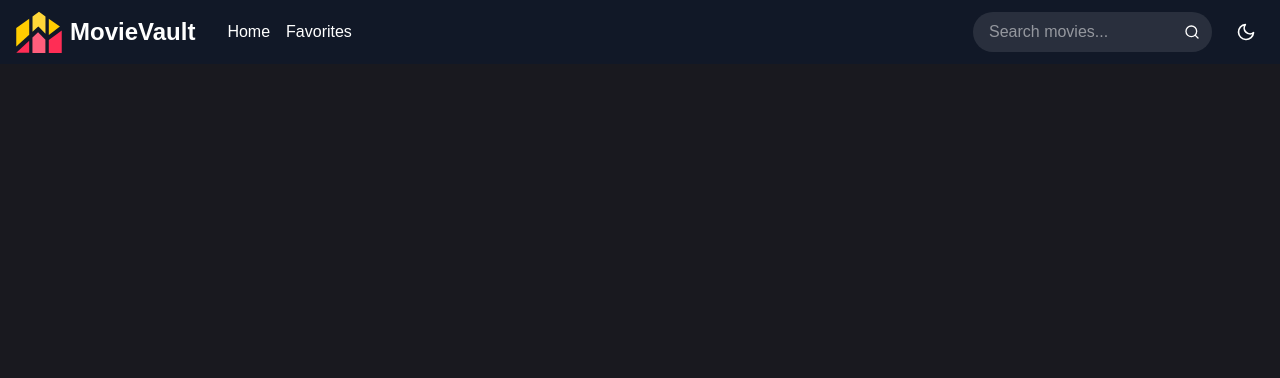
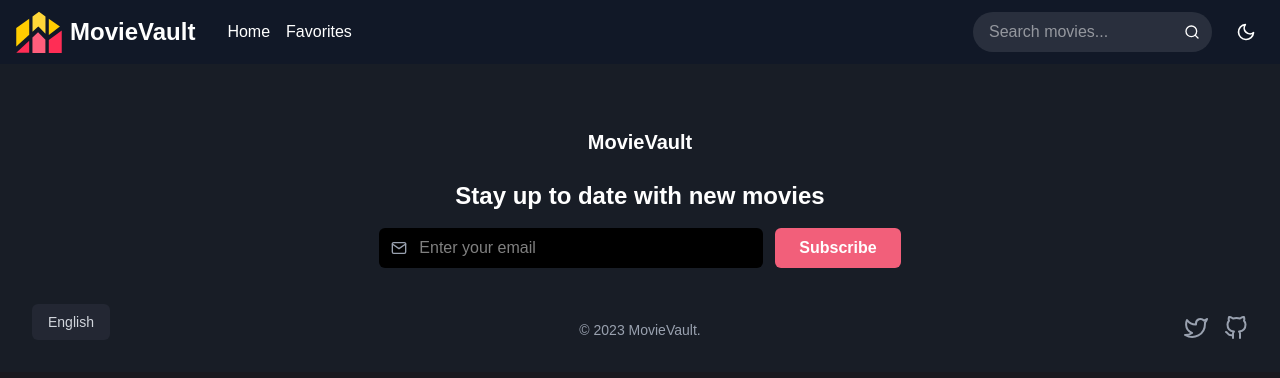
Before and after one commit to Indigochi1d/movie-vault, a Next.js app: page / in a window 1280 px wide. Shown: the top 378 px of the page. Built offline with nearby package versions, Linux system fonts and the light colour scheme.

Commit message:
feat: footer 구현

```diff
--- a/src/app/page.tsx
+++ b/src/app/page.tsx
@@ -1,9 +1,12 @@
 import Header from "@/components/common/header/Header";
+import Footer from "@/components/common/footer/Footer";
 
 export default function Home() {
   return (
     <div className="min-h-screen w-full bg-movie-primary">
       <Header />
+      <div className="flex flex-col items-center justify-center"></div>
+      <Footer />
     </div>
   );
 }
--- /dev/null
+++ b/src/components/common/footer/Footer.tsx
@@ -0,0 +1,57 @@
+import { FiTwitter, FiGithub, FiMail } from "react-icons/fi";
+
+const Footer = () => {
+  return (
+    <footer className="relative w-full bg-[#181d26] py-16 flex flex-col items-center">
+      {/* 상단 로고 */}
+      <div className="mb-6">
+        <span className="text-xl font-bold text-white">MovieVault</span>
+      </div>
+      {/* 구독 영역 */}
+      <div className="flex flex-col items-center mb-10">
+        <h2 className="text-lg md:text-2xl font-bold text-white mb-4 text-center">
+          Stay up to date with new movies
+        </h2>
+        <form className="flex flex-row items-center">
+          <div className="relative">
+            <span className="absolute left-3 top-1/2 -translate-y-1/2 text-gray-400">
+              <FiMail />
+            </span>
+            <input
+              type="email"
+              placeholder="Enter your email"
+              className="pl-10 pr-4 py-2 rounded-md bg-black text-white focus:outline-none focus:ring-2 focus:ring-movie-primary w-72 md:w-96"
+            />
+          </div>
+          <button
+            type="submit"
+            className="ml-3 px-6 py-2 rounded-md bg-[#f25f7a] text-white font-semibold hover:bg-[#e14c68] transition-colors"
+          >
+            Subscribe
+          </button>
+        </form>
+      </div>
+      {/* 좌측 하단: 언어 선택 */}
+      <div className="absolute left-8 bottom-8">
+        <button className="px-4 py-2 rounded-md bg-[#232733] text-gray-300 text-sm">
+          English
+        </button>
+      </div>
+      {/* 중앙 하단: 저작권 */}
+      <div className="absolute bottom-8 left-1/2 -translate-x-1/2 text-gray-400 text-sm">
+        © 2023 MovieVault.
+      </div>
+      {/* 우측 하단: 소셜 아이콘 */}
+      <div className="absolute right-8 bottom-8 flex space-x-4">
+        <a href="https://twitter.com" target="_blank" rel="noopener noreferrer">
+          <FiTwitter className="text-gray-400 hover:text-white text-2xl transition-colors" />
+        </a>
+        <a href="https://github.com" target="_blank" rel="noopener noreferrer">
+          <FiGithub className="text-gray-400 hover:text-white text-2xl transition-colors" />
+        </a>
+      </div>
+    </footer>
+  );
+};
+
+export default Footer;
```
